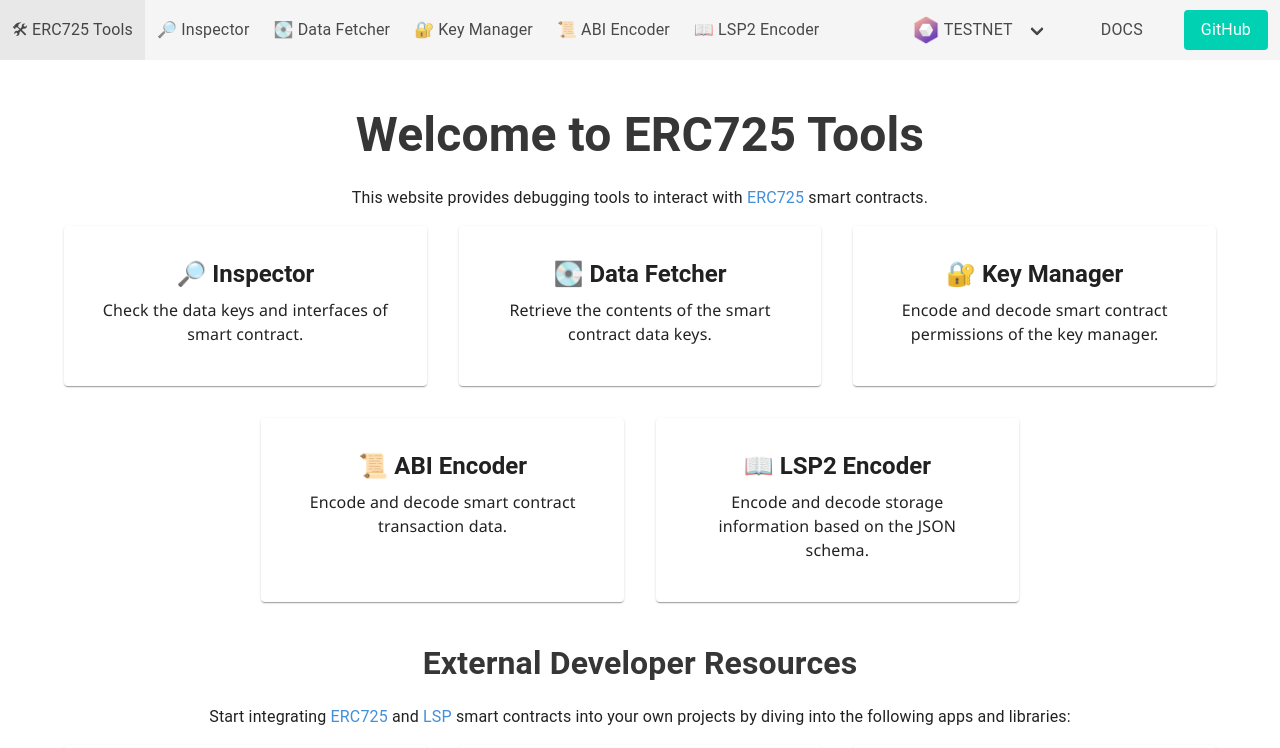
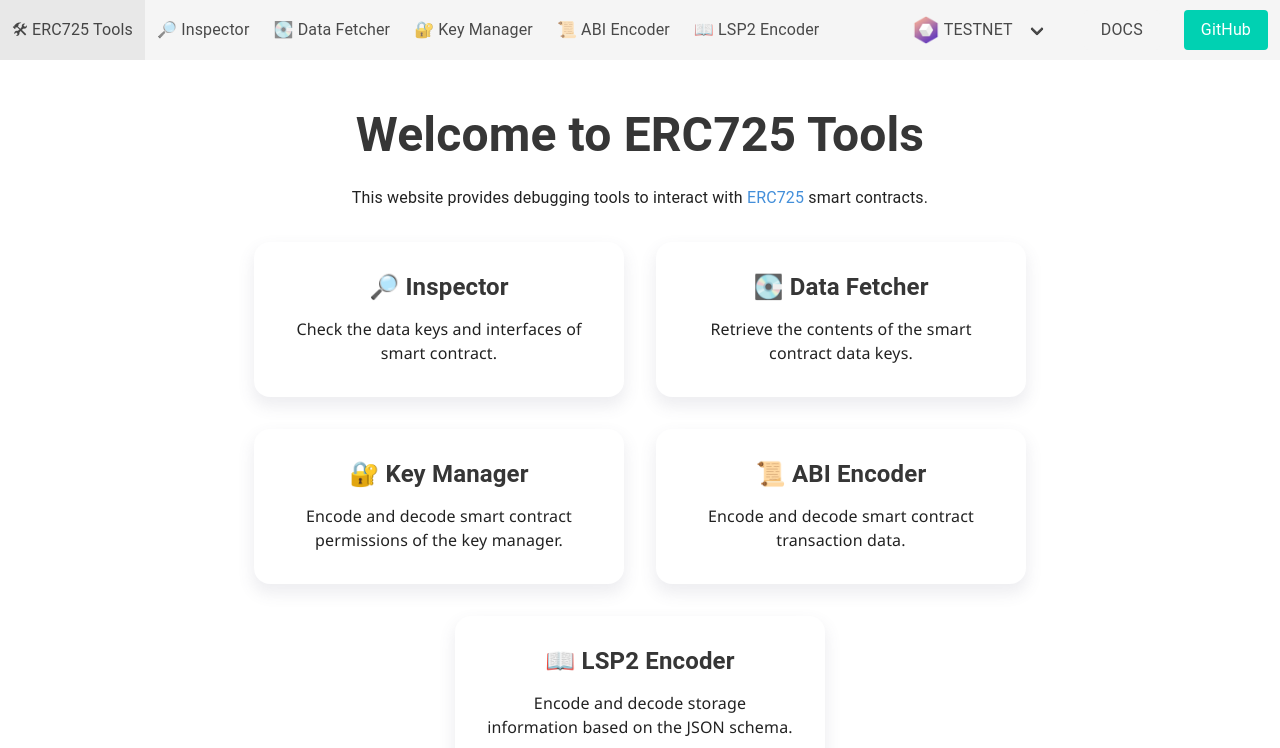
Before and after one commit to lukso-network/tools-erc725-inspect, a Next.js app: page / in a window 1280 px wide. Shown: the top 748 px of the page. Built offline with nearby package versions, Linux system fonts and the light colour scheme.

Commit message:
feat: remove mui from card components

```diff
--- a/components/CardContainer/CardContainer.module.scss
+++ b/components/CardContainer/CardContainer.module.scss
@@ -1,4 +1,10 @@
 .container {
-  max-width: 1200px;
-  margin: auto;
+  max-width: 1400px;
+  margin: 0 auto;
+  padding: 1rem;
+  display: flex;
+  flex-wrap: wrap;
+  gap: 2rem;
+  justify-content: center;
+  align-items: stretch;
 }
--- a/components/CardContainer/CardContainer.tsx
+++ b/components/CardContainer/CardContainer.tsx
@@ -1,17 +1,11 @@
-import { Grid } from '@mui/material';
 import HomeCard from './components/HomeCard';
 import styles from './CardContainer.module.scss';
 
 const CardContainer = ({ cardData }) => {
   return (
-    <Grid
-      container
-      spacing={4}
-      justifyContent="center"
-      className={styles.container}
-    >
+    <div className={styles.container}>
       {cardData.map((card, index) => (
-        <Grid item xs={12} sm={6} md={4} key={index}>
+        <div key={index}>
           <HomeCard
             title={card.title}
             description={card.description}
@@ -19,9 +13,9 @@ const CardContainer = ({ cardData }) => {
             isExternal={card.isExternal}
             version={card.version}
           />
-        </Grid>
+        </div>
       ))}
-    </Grid>
+    </div>
   );
 };
 
--- a/components/CardContainer/components/HomeCard.module.scss
+++ b/components/CardContainer/components/HomeCard.module.scss
@@ -1,20 +1,11 @@
-@keyframes fadeInUp {
-  from {
-    transform: translate3d(0, 40px, 0);
-    opacity: 0;
-  }
-  to {
-    transform: translate3d(0, 0, 0);
-    opacity: 1;
-  }
-}
-
 .card {
   box-shadow: 0 8px 15px 2px #565b731a;
-  padding: 1rem;
+  padding: 2rem;
   border-radius: 1rem;
+  overflow: hidden;
   transition: transform 0.3s ease-in-out, box-shadow 0.1s ease-in-out;
   height: 100%;
+  max-width: 370px;
 
   .description {
     font-size: 16px;
@@ -37,3 +28,11 @@
     transition: color 0.3s ease-in-out;
   }
 }
+
+.cardContent {
+  font-weight: 600;
+}
+
+.versionTag {
+  margin-top: 1rem;
+}
--- a/components/CardContainer/components/HomeCard.tsx
+++ b/components/CardContainer/components/HomeCard.tsx
@@ -1,7 +1,4 @@
 import * as React from 'react';
-import Card from '@mui/material/Card';
-import CardContent from '@mui/material/CardContent';
-import Typography from '@mui/material/Typography';
 import Link from 'next/link';
 import styles from './HomeCard.module.scss';
 
@@ -39,19 +36,17 @@ const HomeCard: React.FC<CardProps> = ({
 
   return (
     <LinkWrapper>
-      <Card className={styles.card}>
-        <CardContent>
-          <Typography variant="h5" component="div" fontWeight={600}>
-            {fullTitle}
-          </Typography>
-          <Typography className={styles.description}>{description}</Typography>
+      <div className={styles.card}>
+        <div>
+          <h3 className={styles.cardContent}>{fullTitle}</h3>
+          <div className={styles.description}>{description}</div>
           {version && (
-            <Typography component="p">
+            <p className={styles.versionTag}>
               <code>version: {version}</code>
-            </Typography>
+            </p>
           )}
-        </CardContent>
-      </Card>
+        </div>
+      </div>
     </LinkWrapper>
   );
 };
```
